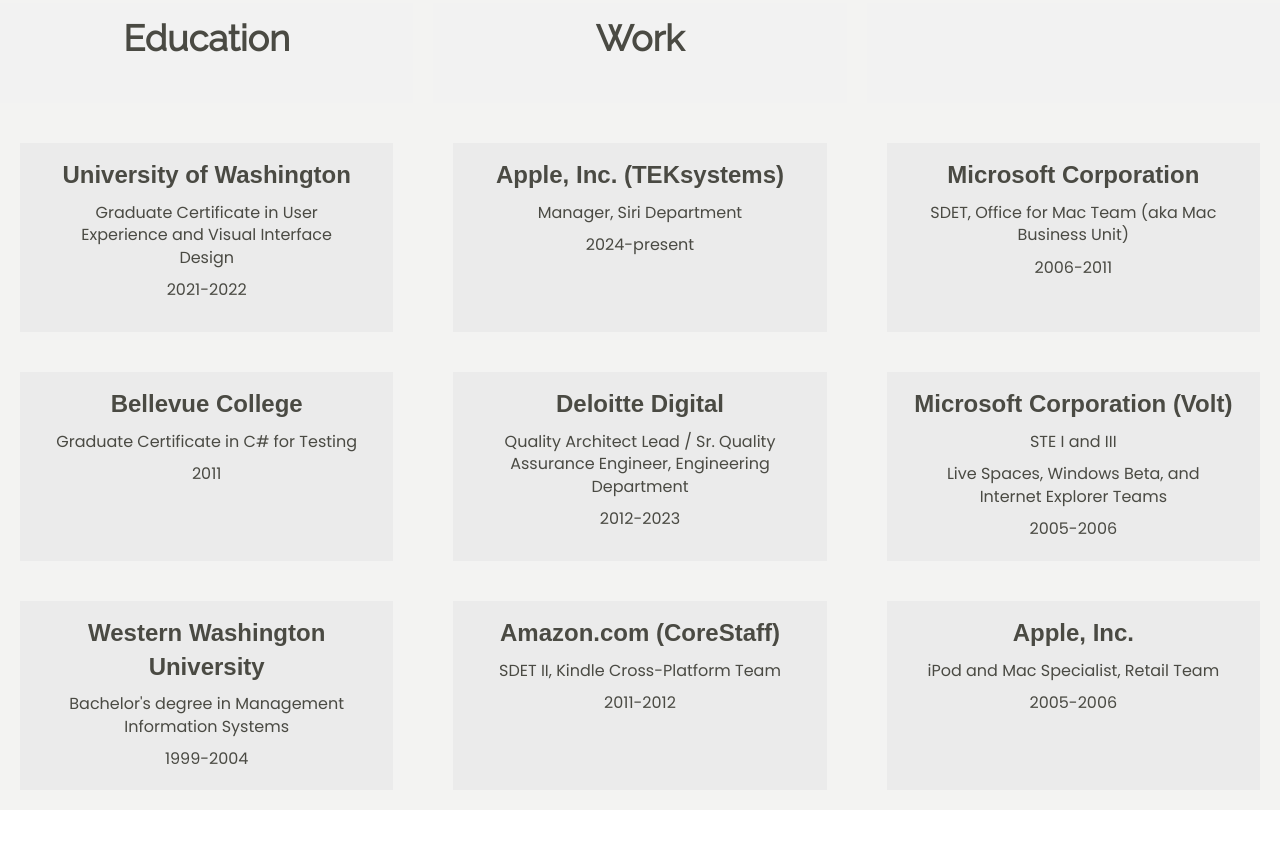
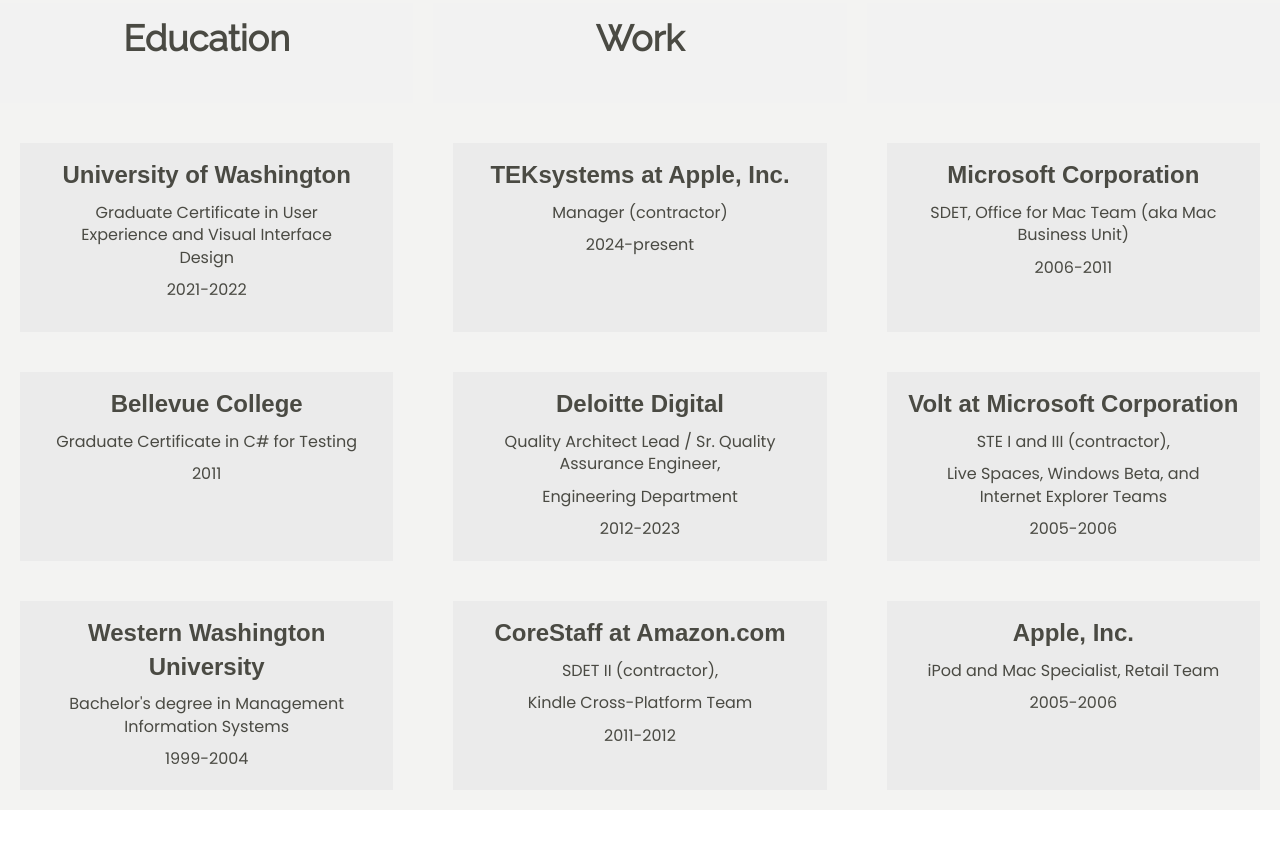
Before and after one commit to Ooric007/ooric007.github.io, a website: page pages/about.html in a window 1280 px wide. Shown: the part 2108-2955 px from the top of the page. Drawn offline with Linux system fonts and the light colour scheme.

Commit message:
Make contract positions clearer and update Cypress

```diff
--- a/package.json
+++ b/package.json
@@ -1,5 +1,5 @@
 {
   "devDependencies": {
-    "cypress": "^13.13.0"
+    "cypress": "^13.13.3"
   }
 }
--- a/pages/about.html
+++ b/pages/about.html
@@ -218,10 +218,10 @@
         <div class="tile-container">
           <div class="tile">
             <div class="text-row">
-              <h3>Apple, Inc. (TEKsystems)</h3>
+              <h3>TEKsystems at Apple, Inc.</h3>
             </div>
             <div class="text-row">
-              <p>Manager, Siri Department</p>
+              <p>Manager (contractor)</p>
             </div>
             <div class="text-row">
               <p>2024-present</p>
@@ -233,7 +233,10 @@
               <h3>Deloitte Digital</h3>
             </div>
             <div class="text-row">
-              <p>Quality Architect Lead / Sr. Quality Assurance Engineer, Engineering Department</p>
+              <p>Quality Architect Lead / Sr. Quality Assurance Engineer,</p>
+            </div>
+            <div class="text-row">
+              <p>Engineering Department</p>
             </div>
             <div class="text-row">
               <p>2012-2023</p>
@@ -242,10 +245,13 @@
 
           <div class="tile">
             <div class="text-row">
-              <h3>Amazon.com (CoreStaff)</h3>
+              <h3>CoreStaff at Amazon.com</h3>
             </div>
             <div class="text-row">
-              <p>SDET II, Kindle Cross-Platform Team</p>
+              <p>SDET II (contractor),</p>
+            </div>
+            <div class="text-row">
+              <p>Kindle Cross-Platform Team</p>
             </div>
             <div class="text-row">
               <p>2011-2012</p>
@@ -274,10 +280,10 @@
 
           <div class="tile">
             <div class="text-row">
-              <h3>Microsoft Corporation (Volt)</h3>
+              <h3>Volt at Microsoft Corporation</h3>
             </div>
             <div class="text-row">
-              <p>STE I and III</p>
+              <p>STE I and III (contractor),</p>
             </div>
             <div class="text-row">
               <p>Live Spaces, Windows Beta, and Internet Explorer Teams</p>
```
Also changed, not shown: cypress/e2e/aboutPg.cy.js (+18 -16 lines), cypress/e2e/cypress.config.js (added, +9 -0 lines), cypress/e2e/cypress/fixtures/example.json (added, +5 -0 lines), cypress/e2e/cypress/support/commands.js (added, +25 -0 lines), cypress/e2e/cypress/support/e2e.js (added, +20 -0 lines), 1 other file.
